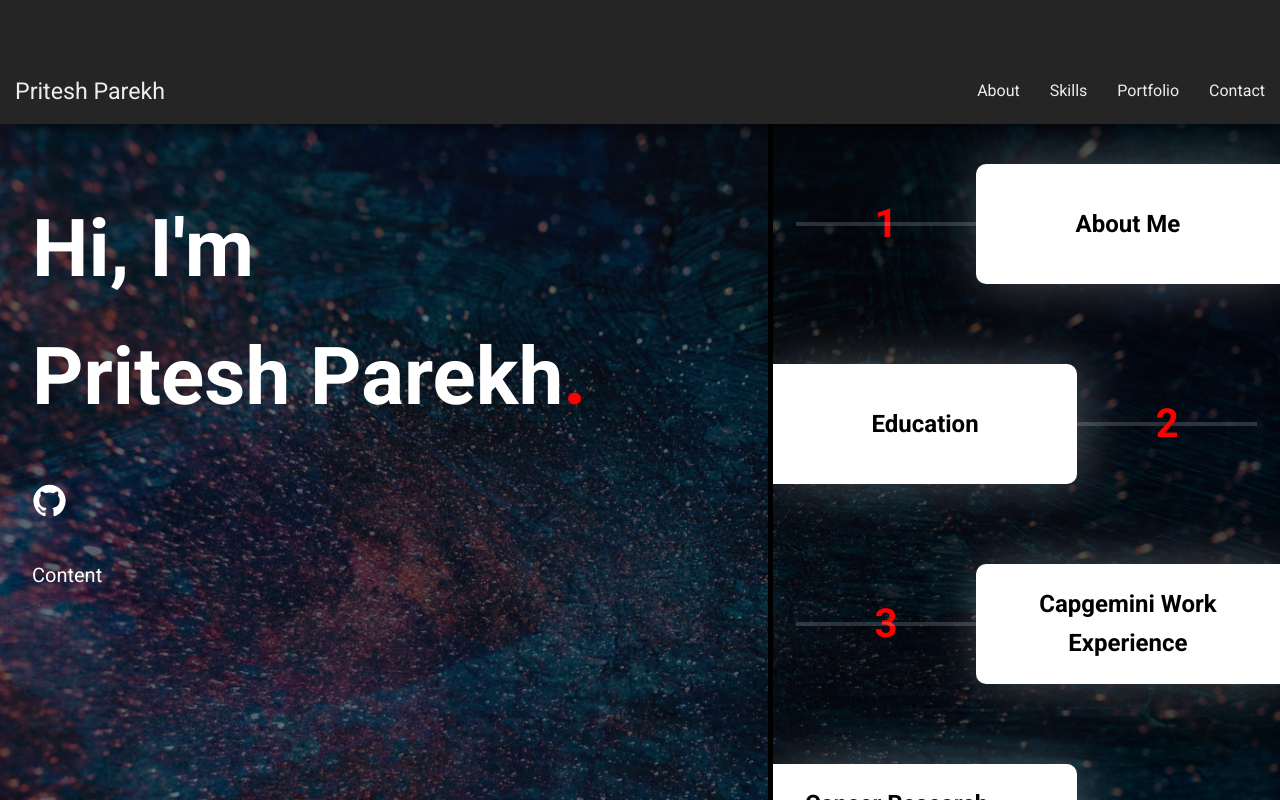
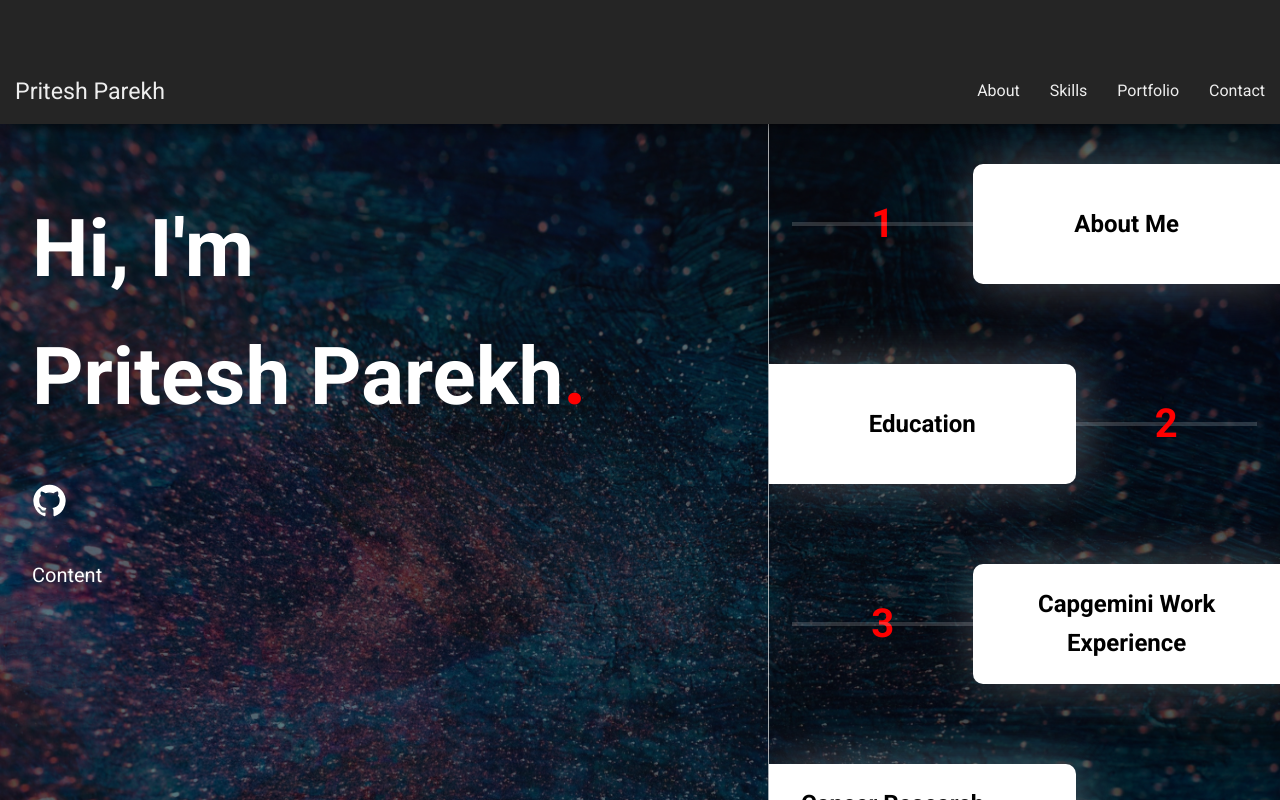
Before and after one commit to Pritesh2k/pritesh-portfolio-aws, a React (Create React App) app: page / in a window 1280 px wide. Shown: the part 740-1540 px from the top of the page. Built offline with nearby package versions, Linux system fonts and the light colour scheme; no server answers.

Commit message:
minor update to about page

```diff
--- a/src/CSS/about.css
+++ b/src/CSS/about.css
@@ -47,8 +47,8 @@
     overflow-y: auto;
     overflow-x: hidden;
 
-    border-left: 5px solid black;
-    background-color: rgba(0, 0, 0, 0.356);
+    border-left: 1px solid rgba(255, 255, 255, 0.651);
+    background-color: rgba(0, 0, 0, 0.185);
 }
 
 .about-rightside-container::-webkit-scrollbar {
```
